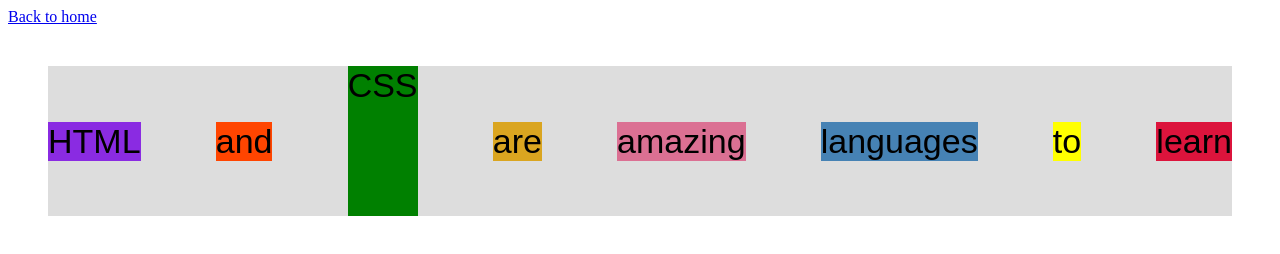
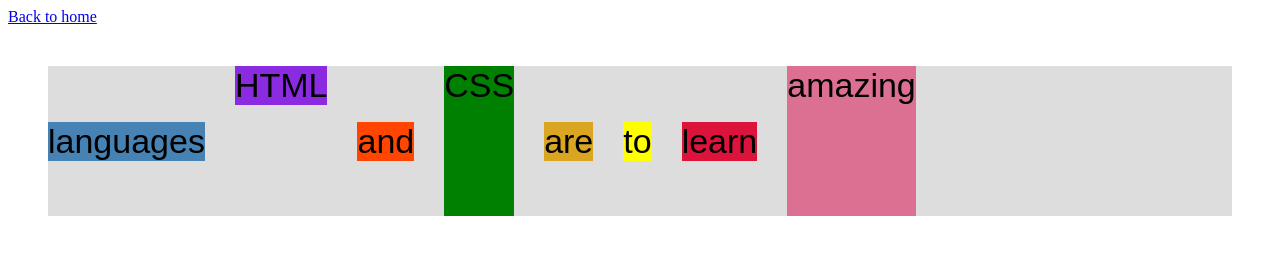
Before and after one commit to Indranil2501/html-css-course, a plain HTML site: page flexbox.html in a window 1280 px wide. Drawn offline with Linux system fonts and the light colour scheme.

Commit message:
Spacing & aligning flex items

```diff
--- a/flexbox.html
+++ b/flexbox.html
@@ -42,7 +42,21 @@
         /* FLEXBOX */
         display: flex;
         align-items: center;
-        justify-content: space-between;
+        justify-content: flex-start;
+        gap: 30px;
+      }
+
+      .el--1 {
+        align-self: flex-start;
+      }
+
+      .el--5 {
+        align-self: stretch;
+        order: 1;
+      }
+
+      .el--6 {
+        order: -1;
       }
     </style>
   </head>
```
